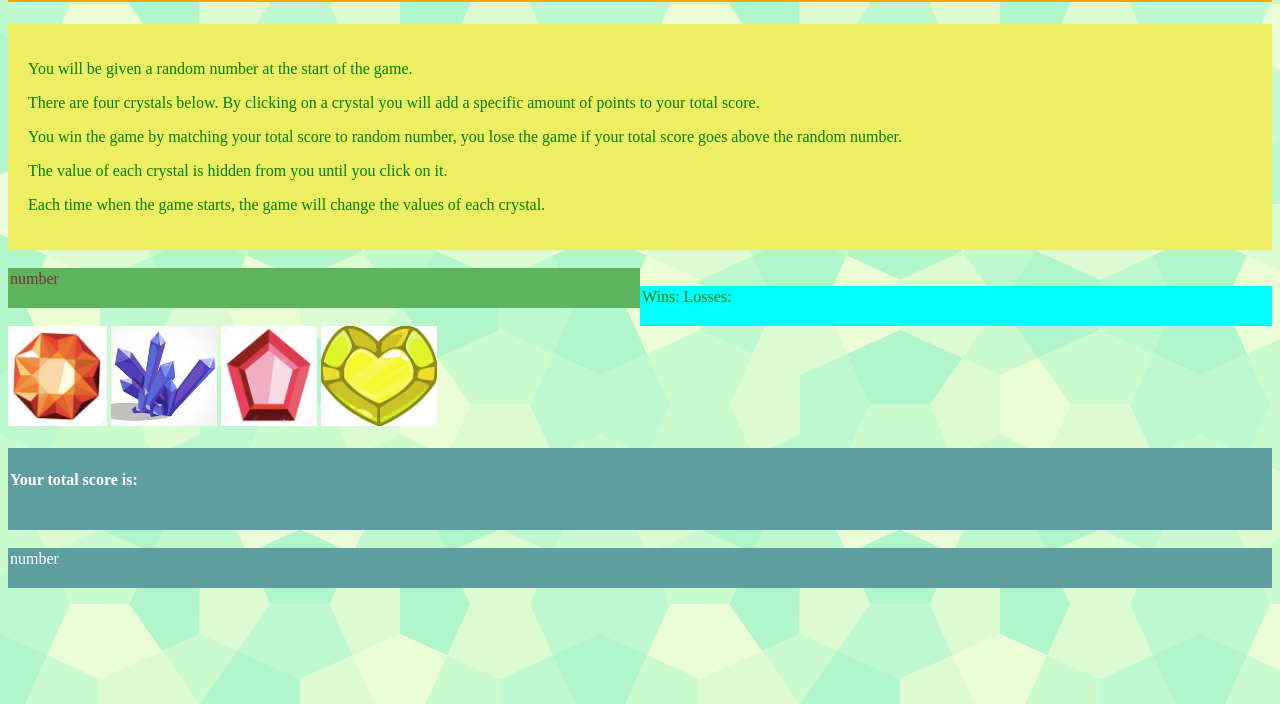
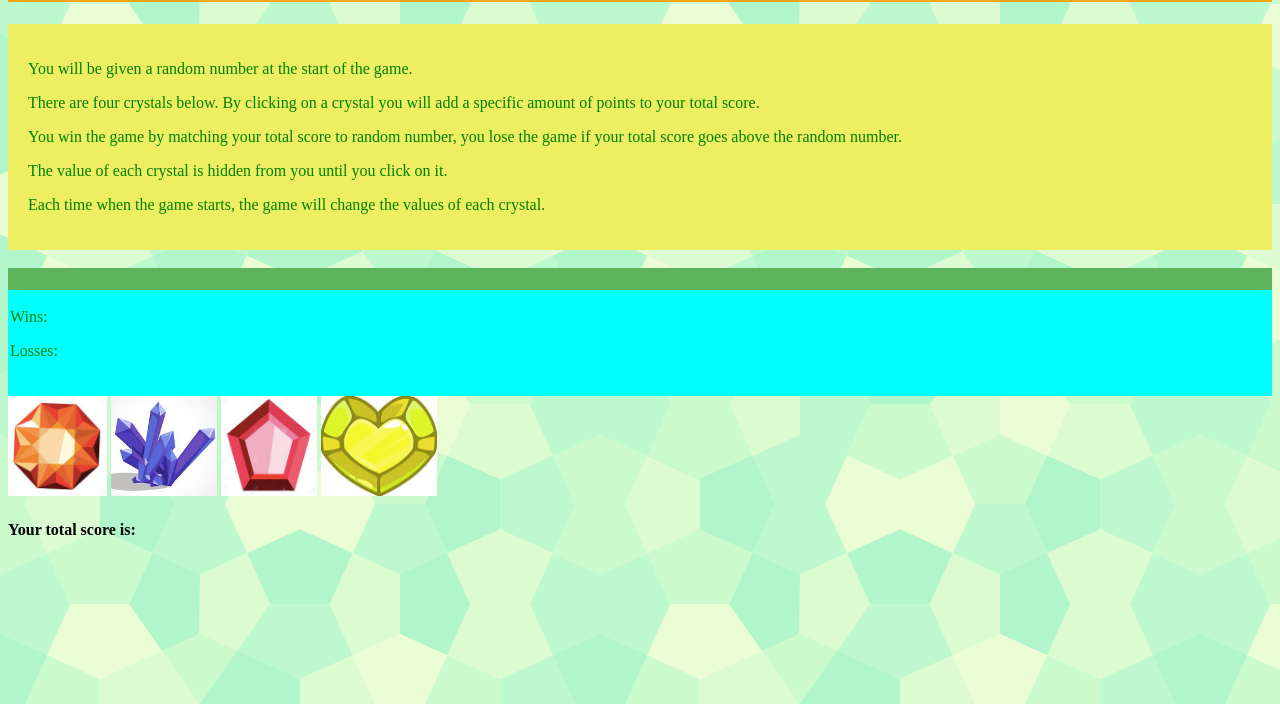
Before and after one commit to syliesox/unit-4-game, a plain HTML site: page index.html in a window 1280 px wide. Shown: the part 96-800 px from the top of the page. Drawn offline with nearby package versions, Linux system fonts and the light colour scheme.

Commit message:
Added basic html to show the different components of the game.

```diff
--- a/index.html
+++ b/index.html
@@ -11,7 +11,7 @@
     <link rel="stylesheet" href="assets/css/style.css">
 </head>
 
-<body style="background-image:url(assets/images/congruent_pentagon.png")>
+<body style="background-image:url(assets/images/congruent_pentagon.png)">
 
     <div>
         <h1><strong>Crystals Collector!</strong></h1>
@@ -26,47 +26,36 @@
     </div>
 
     <br>
-    <div class="row">
-        <div class="column">
-            <div class="random-number">
-                number
-            </div>
-        </div>
 
-        <br>
+    <div class="random-number">
+        <div id="random-number"></div>
+    </div>
 
-        <div class="column">
-            <div class="scores">
-                Wins:
-                Losses:
-            </div>
+    <div class="scores">
+        <p><span id="message"></span></p>
+        <p>Wins: <span id="numberWins"></span></p>
+        <p>Losses: <span id="numberLosses"></span></p>
+    </div>
+
+
+    <div class="crystals">
+        <img src="assets/images/orange.png" id="orange" alt="orange crystal">
+        <img src="assets/images/purple.png" id="purple" alt="purple crystal">
+        <img src="assets/images/red.png" id="red" alt="red crystal">
+        <img src="assets/images/yellow.png" id="yellow" alt="yellow crystal">
+    </div>
+
+
+    <div id="userTotal">
+        <h4>Your total score is: </h4>
+        <div id="total">
         </div>
     </div>
 
-    <br>
-
-    <div class="crystals">
-        <img src="assets/images/orange.png" alt="orange crystal">
-        <img src="assets/images/purple.png" alt="purple crystal">
-        <img src="assets/images/red.png" alt="red crystal">
-        <img src="assets/images/yellow.png" alt="yellow crystal">
-    </div>
-
-    <br>
-
-    <div class="total">
-        <h4>Your total score is: </h4>
-    </div>
-
-    <br>
-
-    <div class="total">
-        number
-    </div>
-
-
 </body>
 
+<!-- JQuery Documentation linked -->
+<script type="text/javascript" src="https://code.jquery.com/jquery-2.2.0.js"></script>
 <!-- Javascript file linked -->
 <script src="assets/javascript/game.js"></script>
 
```
